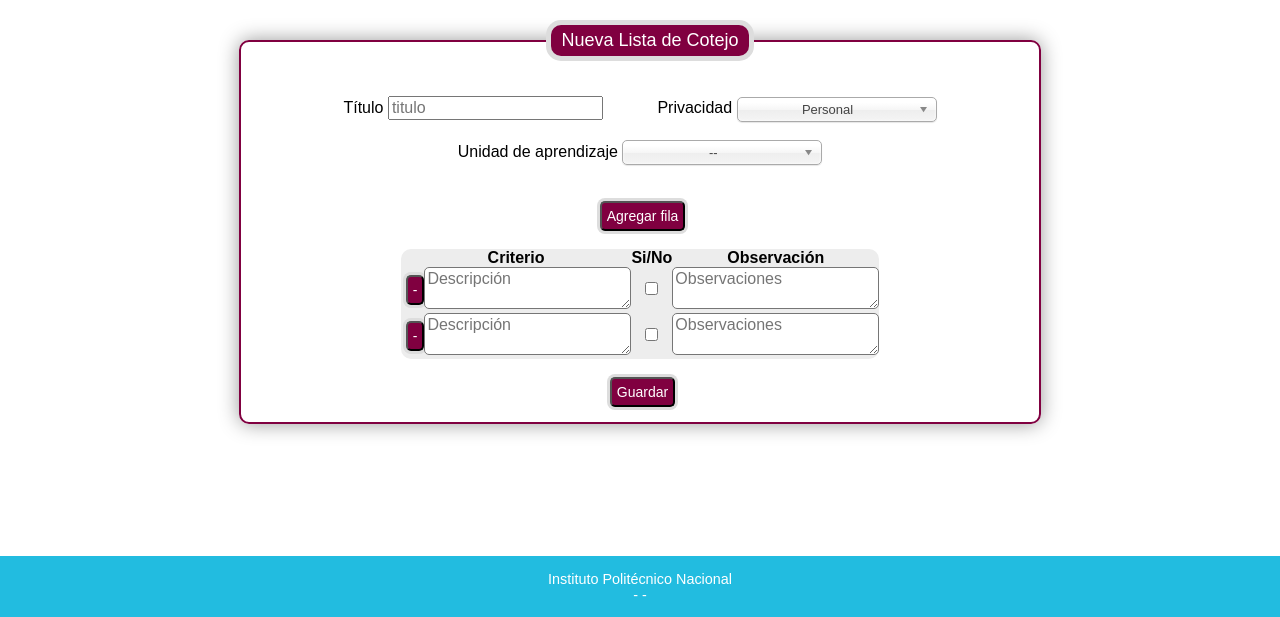
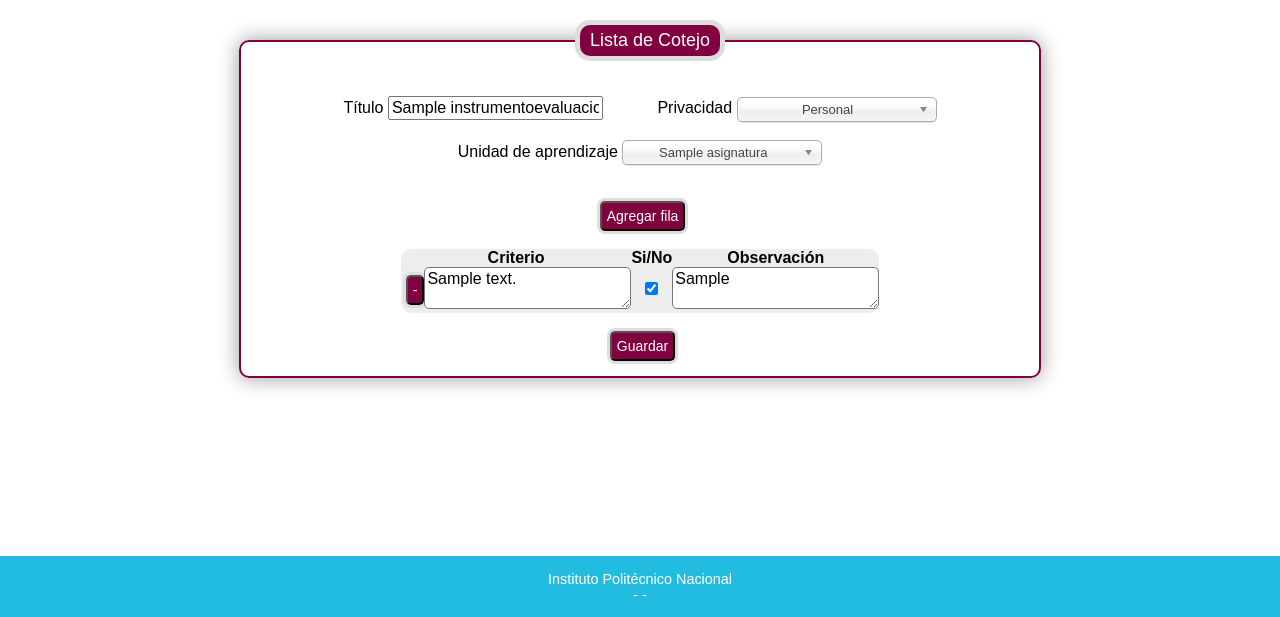
Before and after one commit to solorulo/ttr, a Django app: template ttr/templates/Instrumento/Cotejo/cotejo_editar.html in a window 1280 px wide. Shown: the part 183-800 px from the top of the page. Run offline with Django 3.2, Linux system fonts and the light colour scheme; the template is opened without the code that fills it: values that come from a table or form of the project are taken from there, others are empty; tables that the repository leaves empty hold one stand-in row (values such as "Sample post"); some libraries are stand-ins or nearby versions.

Commit message:
edicion de lista de cotejo

```diff
--- a/ttr/static/JS/FuncionesCotejo.js
+++ b/ttr/static/JS/FuncionesCotejo.js
@@ -42,6 +42,7 @@ function delete_row($obj) {
 }
 function send_listacotejo() {
     var listacotejo = [];
+    var pk_inst = $('#pk_inst').val();
     $('.row').each(function(indexRow, val){
         var $thisRow = $(this);
         var text = $thisRow.find('.text').val();
@@ -63,7 +64,10 @@ function send_listacotejo() {
         'listacotejo[]' : JSON.stringify(listacotejo),
         "csrfmiddlewaretoken": $.cookie("csrftoken")
     };
-    $.post('/instrumento/listacotejo/agregar', obj, function(data){
+    var url = (pk_inst) ?
+        '/instrumento/listacotejo/editar?id='+pk_inst :
+        '/instrumento/listacotejo/agregar';
+    $.post(url, obj, function(data){
         if (data == "true")
             window.location.href = "/index";
     });
--- a/ttr/templates/Instrumento/Cotejo/cotejo_editar.html
+++ b/ttr/templates/Instrumento/Cotejo/cotejo_editar.html
@@ -2,7 +2,7 @@
 <html lang="es">
 
 <head>
-    {% include "includes/head.html" with title="Registrar lista de cotejo" %}
+    {% include "includes/head.html" with title="Editar lista de cotejo" %}
     <link rel="stylesheet" href="/static/chosen/chosen.css"/>
     <link rel="stylesheet" href="/static/rateyo/jquery.rateyo.css"/>
     <link rel="stylesheet" href="/static/css/estilos_rubrica.css"/>
@@ -15,8 +15,8 @@
     {% include "includes/header.html" %}
     <section>
         <fieldset>
-        <legend align="center">Nueva Lista de Cotejo</legend>
-                {% include "Instrumento/common_agregar.html" %}
+        <legend align="center">Lista de Cotejo</legend>
+                {% include "Instrumento/common_editar.html" %}
                 <br><br>
                 <button id="add_row" class="submit">Agregar fila</button>
                 <br><br>
@@ -29,34 +29,22 @@
                         </tr>
                     </thead>
                     <tbody id="tbody">
-                        <tr class="row" meta:index="1">
+                        {% for ind in indicadores %}
+                        <tr class="row" meta:index="{{ind.pk}}">
                             <td>
                                 <button class="delete_row submit">-</button>
                             </td>
                             <td>
-                                <textarea class="text" placeholder="Descripción" ></textarea>
+                                <textarea class="text" placeholder="Descripción" >{{ ind.texto}}</textarea>
                             </td>
                             <td class="checkbox_center">
-                                <input type="checkbox" class="checkbox_center" />
+                                <input type="checkbox" class="checkbox_center" {%if ind.check %}checked {% endif %}/>
                             </td>
                             <td>
-                                <textarea class="observ" placeholder="Observaciones" ></textarea>
+                                <textarea class="observ" placeholder="Observaciones" >{{ ind.observaciones }}</textarea>
                             </td>
                         </tr>
-                        <tr class="row" meta:index="2">
-                            <td>
-                                <button class="delete_row submit">-</button>
-                            </td>
-                            <td>
-                                <textarea class="text" placeholder="Descripción" ></textarea>
-                            </td>
-                            <td class="checkbox_center">
-                                <input type="checkbox" />
-                            </td>
-                            <td>
-                                <textarea class="observ" placeholder="Observaciones" ></textarea>
-                            </td>
-                        </tr>
+                        {% endfor %}
                     </tbody>
                 </table>
                 <br/>
```
Also changed, not shown: ttr/templates/Instrumento/Cotejo/cotejo_ver.html (+0 -14 lines), ttr/ttr_app/views_inst_cotejo.py (+26 -12 lines).
